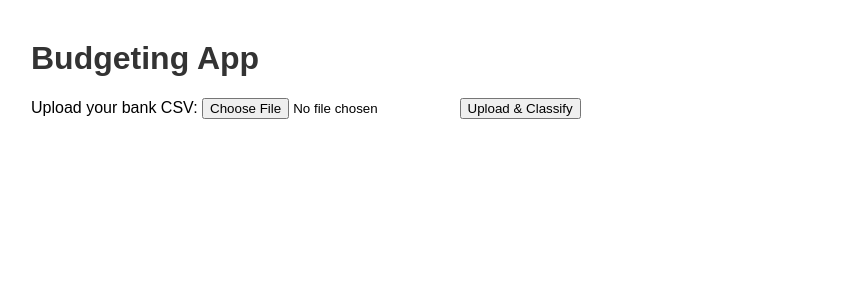
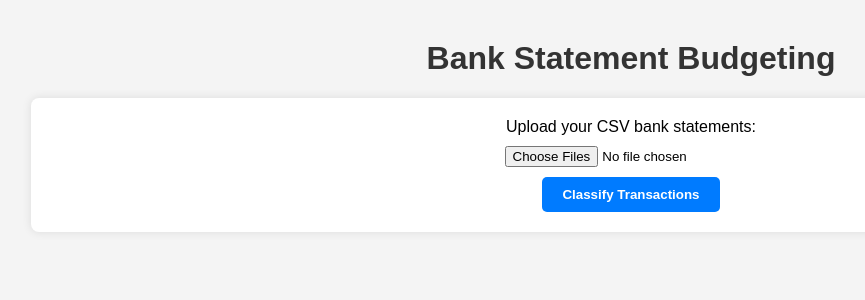
Before and after one commit to Maria-2703/budget_helper, a Flask app: page /budgeting in a window 1280 px wide. Shown: the top 300 px of the page, without its empty margins (9-874 px from the left). Run offline with Flask 3, Linux system fonts and the light colour scheme.

Commit message:
update classification system

```diff
--- a/app.py
+++ b/app.py
@@ -10,10 +10,13 @@ load_dotenv()
 app = Flask(__name__)
 
 api_key = os.getenv("COHERE_API_KEY")
+user = os.getenv("MONGO_USERNAME")
+pw = os.getenv("MONGO_PASSWORD")
+
 co = cohere.ClientV2(api_key=api_key)
 
-def classify(data):
-    transactions = data.to_dict(orient="records")
+def classify_co(unclassified):
+    transactions = unclassified.to_dict(orient="records")
     prompt = f"""
     You are a financial transaction classification assistant.
     Your task is to analyze the bank statement uploaded by the user and classify EACH transaction into ONE of the following categories:
@@ -82,27 +85,77 @@ def classify(data):
     result = response.message.content[0].text
     return result
 
+def classify_kw(merged_df):
+    # read json with keywords
+    with open("keywords.json") as file:
+        keywords = json.load(file)
+
+    # df to dict
+    merged_df.dropna(how="all", inplace=True)
+    transactions = merged_df.to_dict(orient="records")
+
+    # for descriptions that can be classified with keywords
+    classified = []
+    unclassified = []
+
+    # check if keyword is in any description
+    for item in transactions:
+        desc = item.get("Description", "").lower()
+        found = False
+        for category, kws in keywords.items():
+            for kw in kws:
+                if kw.lower() in desc:
+                    item["Category"] = category   # if so, add the category
+                    classified.append(item)
+                    found = True
+                    break
+            if found:
+                break
+        if not found:
+            unclassified.append(item)  # the unclassified ones
+
+    # finish classifying with cohere
+    if unclassified:
+        classified_co_json = classify_co(pd.DataFrame(unclassified))
+        classified_co = json.loads(classified_co_json)
+        classified += classified_co
+
+
+    result = pd.DataFrame(classified)
+
+    return result
+
 @app.route("/budgeting", methods=["GET","POST"])
 def budgeting():
     if request.method == "POST":
+
         # if there isn't a file
-        if "file" not in request.files:
-            return {"error" : "No file uploaded"}
+        if "files" not in request.files:
+            return {"error" : "No files uploaded"}
 
-        # get file user uploads
-        file = request.files["file"]
-        data = pd.read_csv(file)
+        # get files user uploads
+        uploaded_files = request.files.getlist("files")
 
-        # send data to ai
-        classified = classify(data)
-        print(classified)
+        all_data = []
+        for file in uploaded_files:
+            data = pd.read_csv(file)
+            data.dropna(how="all", inplace=True)
+            all_data.append(data)
 
-        # json to df
-        classified = json.loads(classified)
-        data_result = pd.DataFrame(classified)
+        merged_df = pd.concat(all_data, ignore_index=True)
+        merged_df = pd.DataFrame(merged_df)
+
+        # classify expenses
+        result = classify_kw(merged_df)
+
+        # final df
+        data_result = pd.DataFrame(result)
+        data_result.dropna(how="all", inplace=True)
 
         return render_template("home.html", table=data_result.to_html(index=False))
+
     return render_template("home.html", table=None)
+
 
 if __name__ == "__main__":
     app.run(debug = True, host = "localhost", port  = 5000)
--- a/templates/home.html
+++ b/templates/home.html
@@ -1,29 +1,81 @@
 <!DOCTYPE html>
-<html>
+<html lang="en">
 <head>
-    <title>Budgeting App</title>
+    <meta charset="UTF-8">
+    <title>Bank Statement Budgeting</title>
     <style>
-        body { font-family: Arial, sans-serif; margin: 40px; }
-        h1 { color: #333; }
-        table { border-collapse: collapse; margin-top: 20px; width: 100%; }
-        table, th, td { border: 1px solid #999; }
-        th, td { padding: 8px; text-align: left; }
-        th { background-color: #eee; }
-        .upload-form { margin-bottom: 20px; }
+        body {
+            font-family: Arial, sans-serif;
+            margin: 40px;
+            background-color: #f4f4f4;
+        }
+        h1 {
+            text-align: center;
+            color: #333;
+        }
+        form {
+            margin-bottom: 30px;
+            text-align: center;
+            background: #fff;
+            padding: 20px;
+            border-radius: 8px;
+            box-shadow: 0 0 10px rgba(0, 0, 0, 0.1);
+        }
+        input[type="file"] {
+            margin: 10px 0;
+        }
+        input[type="submit"] {
+            padding: 10px 20px;
+            background: #007BFF;
+            border: none;
+            border-radius: 5px;
+            color: white;
+            font-weight: bold;
+            cursor: pointer;
+        }
+        input[type="submit"]:hover {
+            background: #0056b3;
+        }
+        .table-container {
+            background: #fff;
+            padding: 20px;
+            border-radius: 8px;
+            overflow-x: auto;
+            box-shadow: 0 0 10px rgba(0, 0, 0, 0.1);
+        }
+        table {
+            width: 100%;
+            border-collapse: collapse;
+        }
+        table th, table td {
+            padding: 10px;
+            border: 1px solid #ccc;
+            text-align: left;
+        }
+        table th {
+            background: #007BFF;
+            color: white;
+        }
+        .error {
+            color: red;
+            text-align: center;
+        }
     </style>
 </head>
 <body>
-    <h1>Budgeting App</h1>
+    <h1>Bank Statement Budgeting</h1>
 
-    <form class="upload-form" method="POST" enctype="multipart/form-data">
-        <label for="file">Upload your bank CSV:</label>
-        <input type="file" name="file" id="file" accept=".csv" required>
-        <button type="submit">Upload & Classify</button>
+    <form action="/budgeting" method="post" enctype="multipart/form-data">
+        <label for="files">Upload your CSV bank statements:</label><br>
+        <input type="file" name="files" id="files" multiple required><br>
+        <input type="submit" value="Classify Transactions">
     </form>
 
     {% if table %}
-        <h2>Categorized Transactions</h2>
-        {{ table | safe }}
+    <div class="table-container">
+        {{ table|safe }}
+    </div>
     {% endif %}
+
 </body>
 </html>
```
Also changed, not shown: keywords.json (added, +27 -0 lines), test data/FAKE2_bank statement_july.csv (added, +33 -0 lines), test data/FAKE_bank_statement_june_2025.csv (renamed from FAKE_bank_statement_june_2025.csv).
